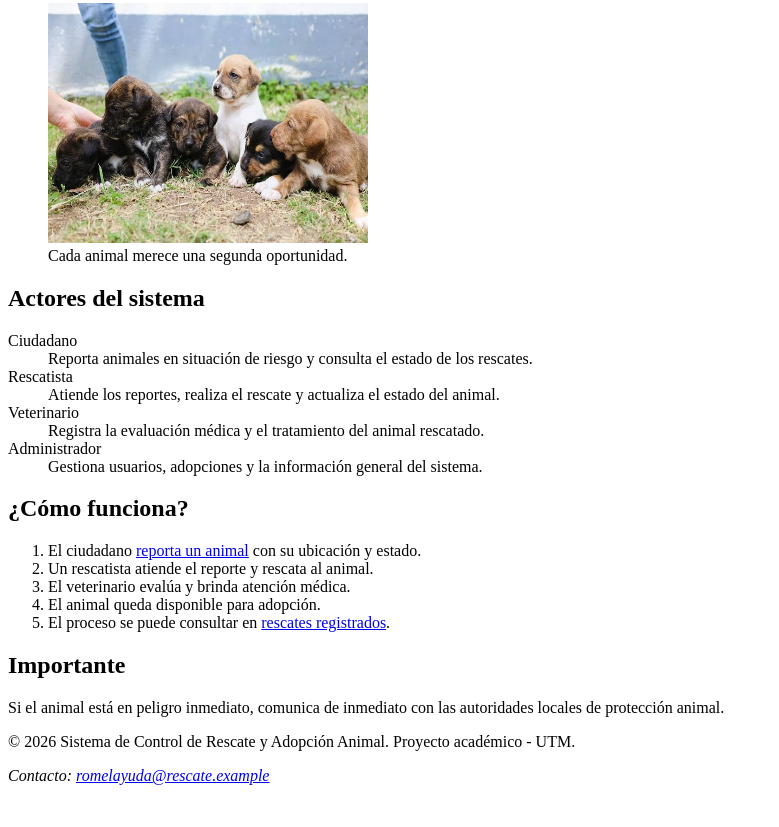
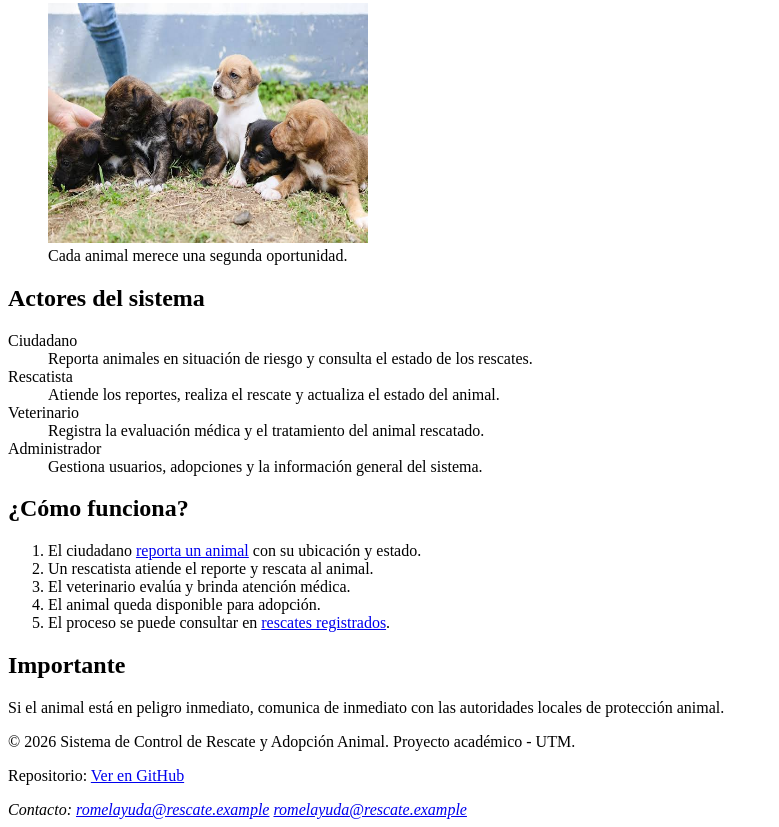
Before and after one commit to rbos889/maquetacion-html, a plain HTML site: page index.html in a window 1280 px wide. Shown: the part 292-1119 px from the top of the page, without its empty margins (0-779 px from the left). Before the commit the page ends 1085 px from the top, so only its background shows below. Drawn offline with Linux system fonts and the light colour scheme.

Commit message:
Add files via upload

```diff
--- a/index.html
+++ b/index.html
@@ -72,8 +72,10 @@
 
   <footer>
     <p>&copy; 2026 Sistema de Control de Rescate y Adopción Animal. Proyecto académico - UTM.</p>
+     <p>Repositorio: <a href="https://github.com/rbos889/maquetacion-html">Ver en GitHub</a></p>
     <address>
       Contacto: <a href="mailto:contacto@rescate.example">romelayuda@rescate.example</a>
+      <a href="mailto:contacto@rescate.example">romelayuda@rescate.example</a>
     </address>
   </footer>
 
```
